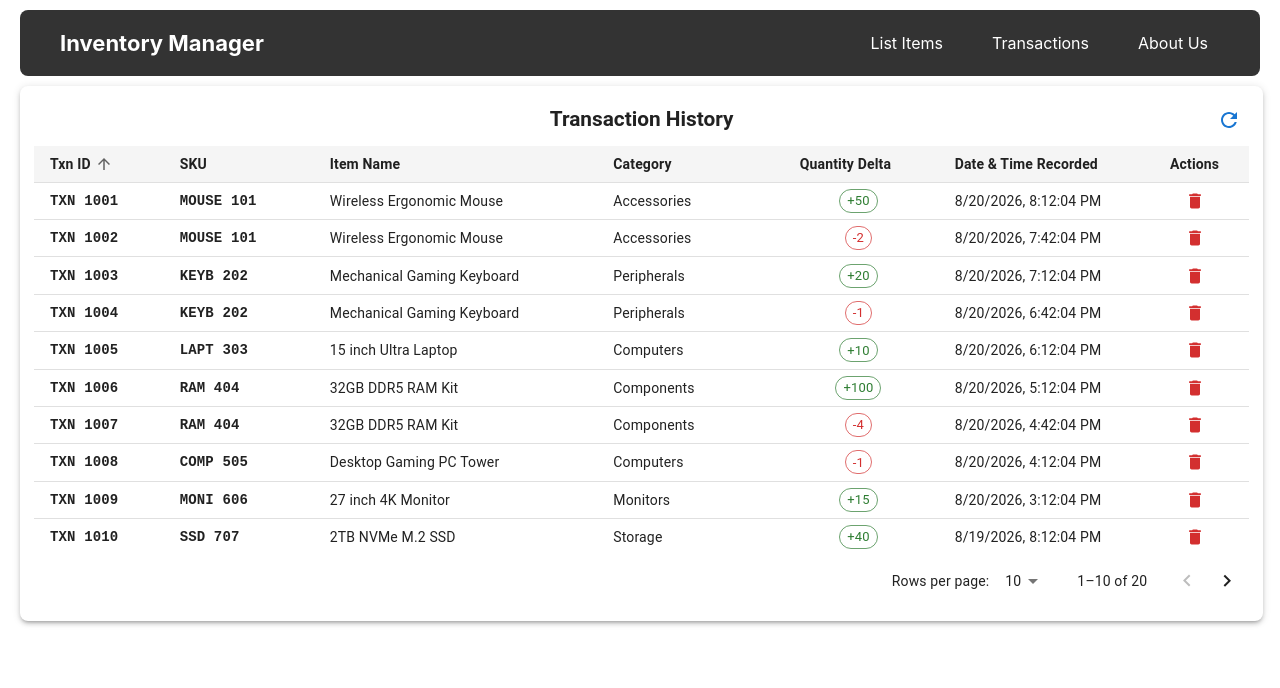
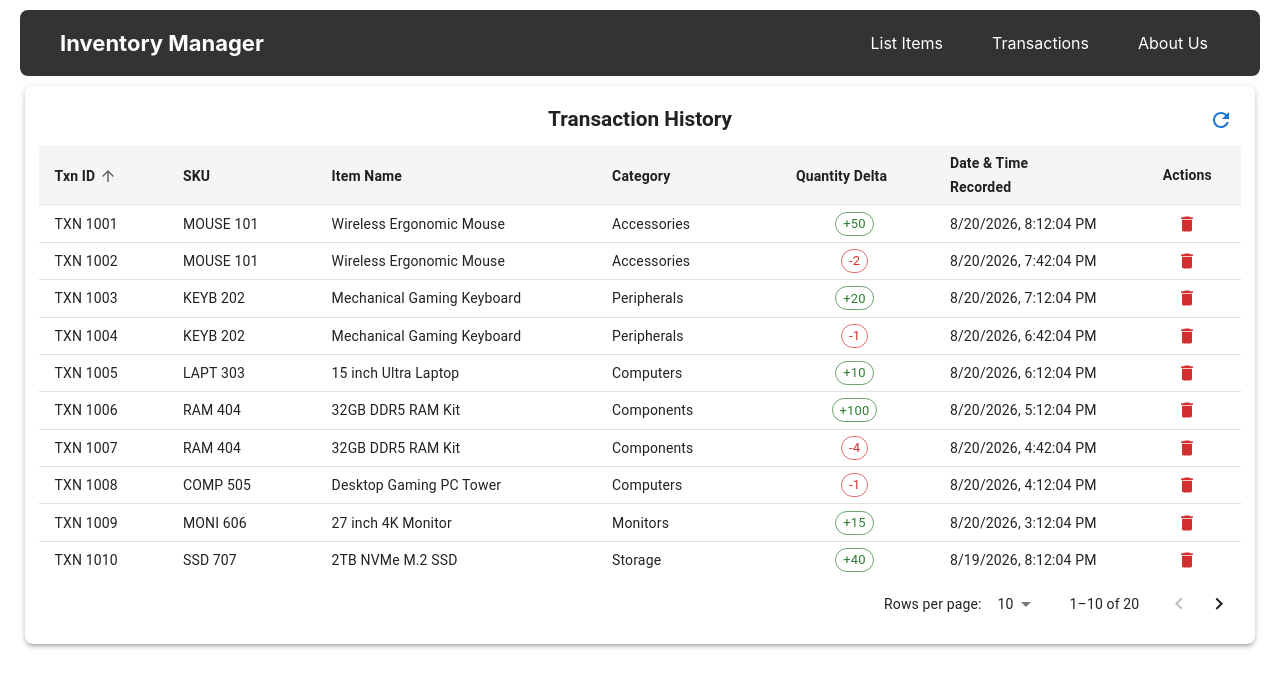
Before and after one commit to scotthancock03/CS452-project, a React (Create React App) app in the folder frontend/: page /transactions in a window 1280 px wide. Shown: the top 688 px of the page. Built offline with nearby package versions, Linux system fonts and the light colour scheme.

Commit message:
Updated the text style to be consistent for transactions

```diff
--- a/frontend/src/components/transactions/Transactions.styles.js
+++ b/frontend/src/components/transactions/Transactions.styles.js
@@ -4,7 +4,7 @@ export const styles = {
   paperContainer: {
     p: 1.75,
     borderRadius: 2,
-    width: '98%',
+    width: '97%',
     margin: '0 auto',
   },
   headerBox: {
@@ -38,8 +38,6 @@ export const styles = {
     },
   },
   skuCell: {
-    fontFamily: 'monospace',
-    fontWeight: 'bold',
   },
   loadingBox: {
     display: 'flex',
```
